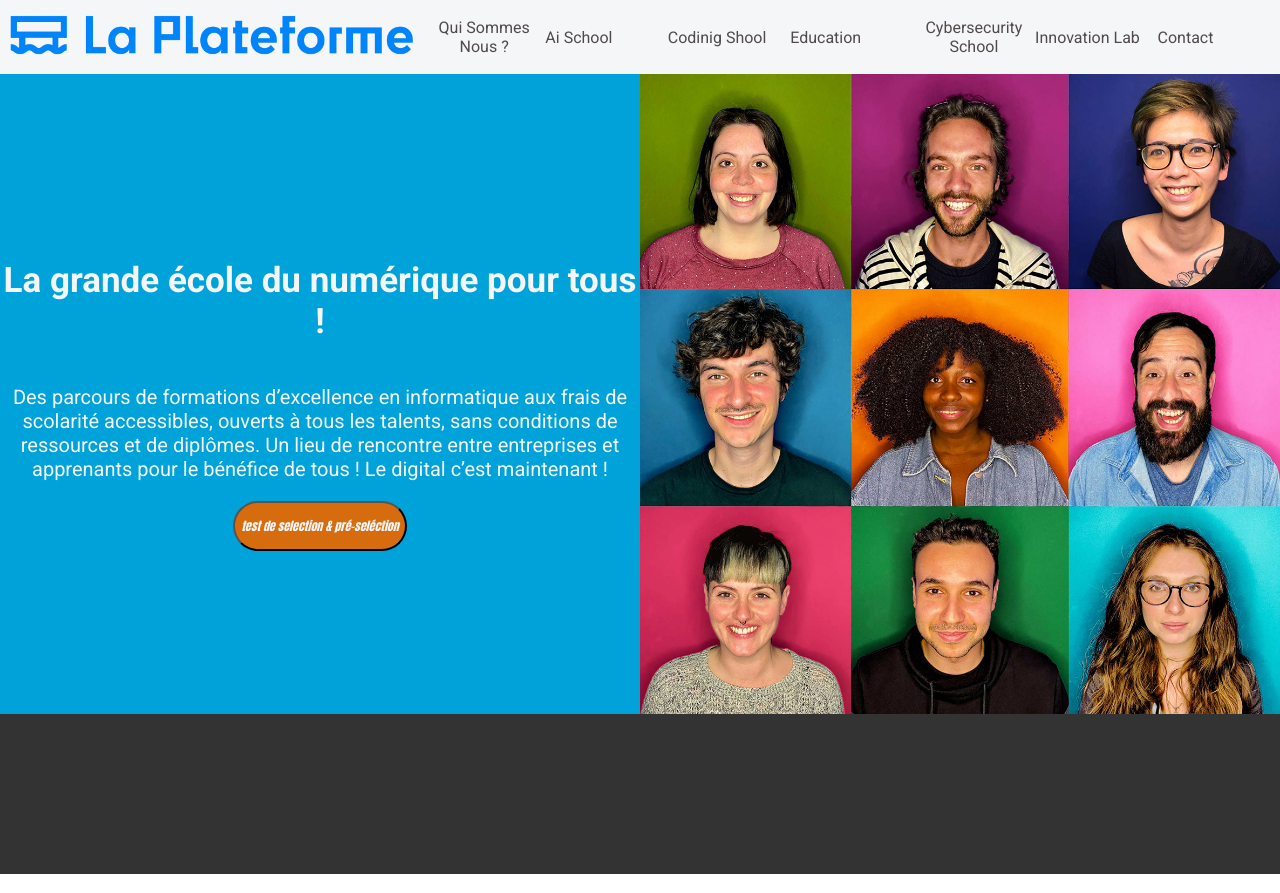
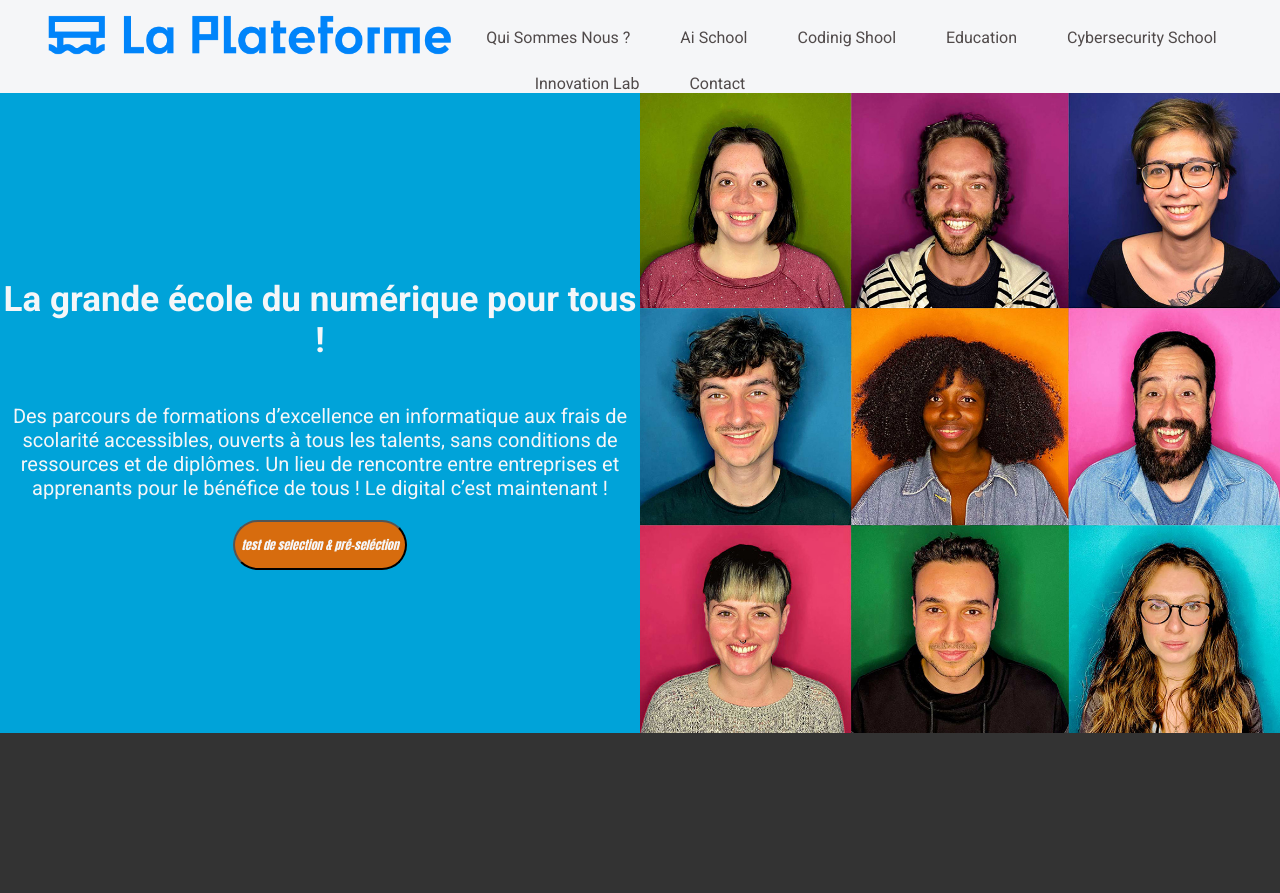
Before and after one commit to samuel-corinthe/runtrack1-jour-3, a plain HTML site: page accueil.html in a window 1280 px wide. Drawn offline with Linux system fonts and the light colour scheme.

Commit message:
commit css

```diff
--- a/accueil.html
+++ b/accueil.html
@@ -17,9 +17,11 @@
 
     <nav class="navbar">
       <ul class="navmenu">
+        <li>
         <a href="accueil.html">
           <img src="./IMG/logo-laplateforme-2024.png" alt="logo"
         /></a>
+        </li>
         <li class="navlink">
           <a href="qui-sommes-nous.html">Qui Sommes Nous ?</a>
         </li>
--- a/laplateforme.css
+++ b/laplateforme.css
@@ -15,7 +15,7 @@ body{
     flex-direction: column;
  flex-wrap: nowrap;
     width: 100vw;
-    overflow-x: hidden;
+
 }
 main{
     display: flex;
@@ -26,15 +26,18 @@ main{
     width: 100%;
 }
 
+
 .navbar{
     margin: 0%;
     padding: 0%;
     width: 100%;
 }
 .navmenu{
+    list-style: none;
     margin: 0%;
     display: flex;
     align-items: flex-start;
+    flex-wrap: wrap;
     flex-direction: row ;
     background: var(--tertiary-color);
     justify-content: space-between;
@@ -44,12 +47,19 @@ main{
     width: 100vw;
     object-fit: contain;
 }
+.navmenu :first-child{
+    justify-self: flex-start;
+}
+
+
+
 .navlink {
     margin: 0%;
     padding: 0%;
-    width: 100vw;
     display: flex;
-
+    width: auto;
+    padding-left: 25px;
+    padding-right: 25px;
 }
 
 .left{align-content: center;
@@ -152,6 +162,7 @@ width: 100%;
 }
 
 #p-about{
+    margin: 15px;
     font-size: 20px;
     color: rgb(80, 78, 74);
 }
```
